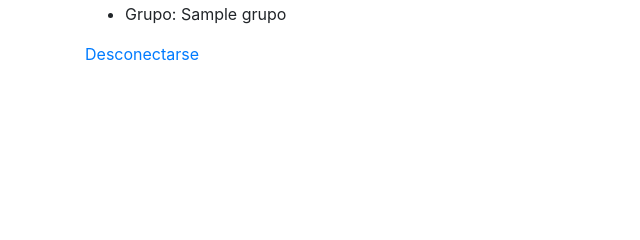
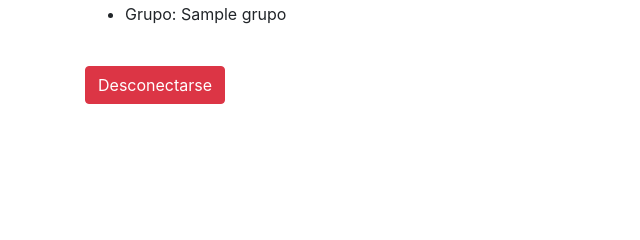
Before and after one commit to frandlt/tpfinal-fullstack-django, a Django app: template optic_manager/usuarios/templates/usuarios/usuario.html in a window 1280 px wide. Shown: the part 126-366 px from the top of the page, without its empty margins (0-640 px from the left). Run offline with Django 3.2, Linux system fonts and the light colour scheme; the template is opened without the code that fills it: most values are stand-ins (such as "Sample title", 1, 10 or a date in 2020); some libraries are stand-ins or nearby versions.

Commit message:
Modificación en usuario.html

```diff
--- a/optic_manager/usuarios/templates/usuarios/usuario.html
+++ b/optic_manager/usuarios/templates/usuarios/usuario.html
@@ -33,7 +33,7 @@
 
 
     {% if grupo == "Secretaria" %}
-        <h4>Funciones habilitadas</h4>
+        <h4 class="mb-3">Funciones habilitadas</h4>
 
         <div class="row">
             <div class="col-sm-6">
@@ -47,13 +47,18 @@
                     </div>
                 </div>
             </div>
+            <div class="col-sm-6">
+                <div class="card">
+                    <div class="card-body">
+                        <h5 class="card-title">Gestión de Pacientes</h5>
+                        <p class="card-text">Para agregar nuevos pacientes, o editar existentes.</p>
+                        <a href="{% url 'agregar_paciente' %}"  class="btn btn-primary">Agregar nuevo paciente</a>
+                        <a href="{% url 'editar_paciente' %}"  class="btn btn-secondary">Editar paciente existente</a>
+                    </div>
+                </div>
+            </div>
         </div>
 
-        <h5>Gestión de Pacientes</h5>
-        <a href="{% url 'editar_paciente' %}">Editar paciente existente</a>
-        </br>
-        <a href="{% url 'agregar_paciente' %}">Agregar nuevo paciente</a>
-        </br>
     {% endif %}
 
     {% if grupo == "Paciente" %}
@@ -68,6 +73,6 @@
 
 {% endif %}
 
-<a href="{% url 'logout' %}">Desconectarse</a>
+<a href="{% url 'logout' %}" class="btn btn-danger mt-4">Desconectarse</a>
 
 {% endblock %}
```
Also changed, not shown: optic_manager/db.sqlite3.
